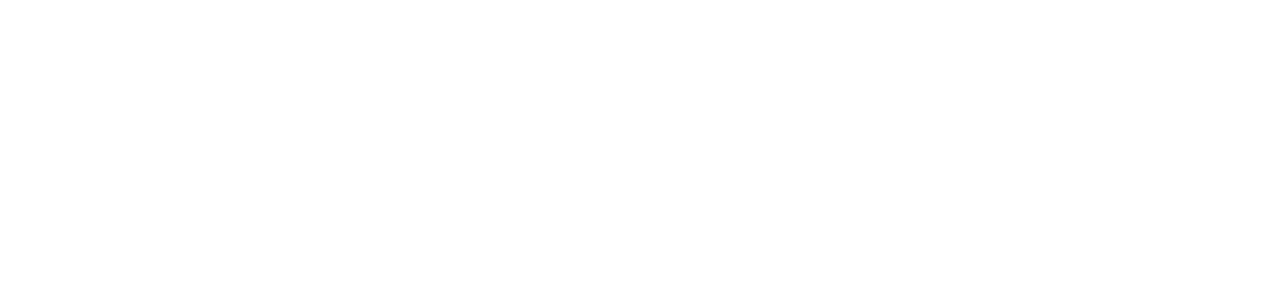
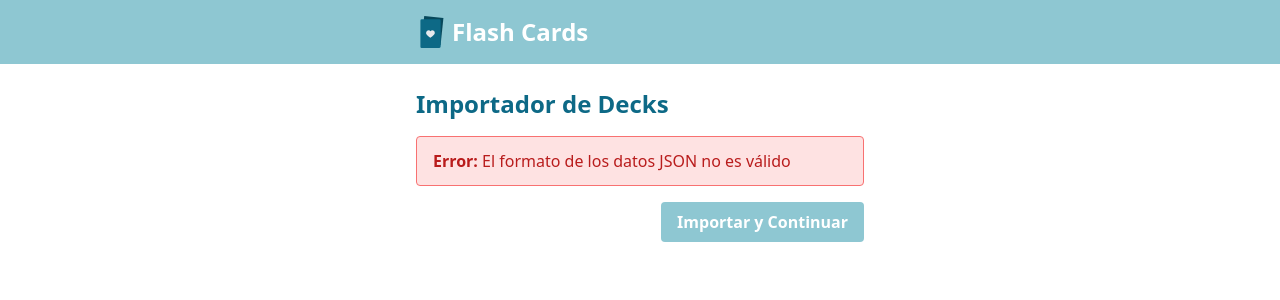
Before and after one commit to stivenjsdev/flashcard, a React (Vite) app: page /import/1 in a window 1280 px wide. Before the commit this address had no page. Shown: the top 300 px of the page. Built offline with nearby package versions, Linux system fonts and the light colour scheme.

Commit message:
feat: export and import deck

```diff
--- a/src/components/DeckList.tsx
+++ b/src/components/DeckList.tsx
@@ -1,7 +1,7 @@
 import { useAppDispatch, useAppSelector } from "@/hooks/hooks";
 import { addDeck, removeDeck, selectDecks } from "@/store/slices/deckSlice";
 import { Deck } from "@/types";
-import { PlusCircle, Trash2 } from "lucide-react";
+import { PlusCircle, Send, Trash2 } from "lucide-react";
 import { useMemo, useState } from "react";
 import { useNavigate } from "react-router-dom";
 
@@ -44,7 +44,7 @@ const DeckList = () => {
   };
 
   const handleSelectDeck = (deckId: number) => {
-    navigate(`/${deckId}`);
+    navigate(`/deck/${deckId}`);
   };
 
   const handleRemoveDeck = (
@@ -53,6 +53,14 @@ const DeckList = () => {
   ) => {
     event.stopPropagation();
     dispatch(removeDeck({ deckId }));
+  };
+
+  const handleSendDeck = (
+    event: React.MouseEvent<HTMLButtonElement>,
+    deckId: number
+  ) => {
+    event.stopPropagation();
+    navigate(`/export/${deckId}`);
   };
 
   return (
@@ -99,7 +107,10 @@ const DeckList = () => {
               <span>{deck.name}</span>
               <span className="text-xs">({deck.cards.length} Tarjetas)</span>
             </div>
-            <div className="flex justify-center items-center">
+            <div className="flex justify-center items-center gap-3">
+              <button onClick={(e) => handleSendDeck(e, deck.id)}>
+                <Send className="w-5 h-5" />
+              </button>
               <button onClick={(e) => handleRemoveDeck(e, deck.id)}>
                 <Trash2 className="w-5 h-5" />
               </button>
--- /dev/null
+++ b/src/pages/DeckExporter.tsx
@@ -0,0 +1,132 @@
+import { useAppSelector } from "@/hooks/hooks";
+import { selectDecks } from "@/store/slices/deckSlice";
+import { useEffect, useMemo, useState } from "react";
+import { useNavigate, useParams } from "react-router-dom";
+
+const DeckExporter = () => {
+  const { deckId } = useParams<{ deckId: string }>();
+  const navigate = useNavigate();
+  const decks = useAppSelector(selectDecks);
+  const deck = useMemo(
+    () => decks.find((deck) => deck.id === Number(deckId)),
+    [decks, deckId]
+  );
+  const [status, setStatus] = useState<"loading" | "ready" | "error">(
+    "loading"
+  );
+  const [message, setMessage] = useState("");
+  const [whatsappNumber, setWhatsappNumber] = useState("");
+
+  useEffect(() => {
+    const loadDeck = () => {
+      try {
+        if (!deck) {
+          throw new Error("No se encontró el deck especificado");
+        }
+        setStatus("ready");
+      } catch (error) {
+        setStatus("error");
+        setMessage(
+          error instanceof Error
+            ? error.message
+            : "Ocurrió un error desconocido"
+        );
+      }
+    };
+
+    loadDeck();
+  }, [deckId, deck]);
+
+  const handleExport = (e: React.FormEvent<HTMLFormElement>) => {
+    e.preventDefault();
+    if (!deck) return;
+
+    const deckJson = JSON.stringify(deck);
+    const encodedDeck = encodeURIComponent(deckJson);
+    const baseUrl = window.location.origin;
+    const importUrl = `${baseUrl}/import/${encodedDeck}`;
+    console.log(importUrl);
+
+    const whatsappMessage = encodeURIComponent(
+      `¡Hola! Te comparto este deck de flashcards: ${deck.name}. Puedes importarlo usando este enlace: ${importUrl}`
+    );
+    const whatsappUrl = `https://wa.me/${whatsappNumber}?text=${whatsappMessage}`;
+
+    window.open(whatsappUrl, "_blank");
+  };
+
+  if (status === "loading") {
+    return (
+      <div className="flex items-center justify-center h-screen">
+        <div className="animate-spin rounded-full h-8 w-8 border-t-2 border-b-2 border-gray-900"></div>
+      </div>
+    );
+  }
+
+  if (status === "error") {
+    return (
+      <div
+        className="max-w-md mx-auto mt-8 bg-red-100 border border-red-400 text-red-700 px-4 py-3 rounded relative"
+        role="alert"
+      >
+        <strong className="font-bold">Error: </strong>
+        <span className="block sm:inline">{message}</span>
+      </div>
+    );
+  }
+
+  return (
+    <div className="w-full max-w-md mx-auto space-y-2 py-4">
+      <h2 className="text-2xl font-bold text-tertiary-normal text-center">
+        Exportar Deck:
+      </h2>
+      <form className="space-y-4" onSubmit={handleExport}>
+        <h3 className="text-xl font-bold text-tertiary-normal">{deck?.name}</h3>
+        <div className="space-y-2">
+          <label
+            className="block text-gray-700 text-sm"
+            htmlFor="whatsapp-number"
+          >
+            Número de WhatsApp (con código de país)
+          </label>
+          <input
+            className="shadow appearance-none border rounded w-full py-2 px-3 text-gray-700 leading-tight focus:outline-none focus:shadow-outline"
+            id="whatsapp-number"
+            type="tel"
+            placeholder="Ej: 573182900467"
+            value={whatsappNumber}
+            onChange={(e) => setWhatsappNumber(e.target.value)}
+          />
+        </div>
+        <div
+          className="bg-secondary-lightest border-t border-b border-secondary-dark text-secondary-dark px-4 py-3"
+          role="alert"
+        >
+          <p className="font-bold">Información</p>
+          <p className="text-sm">
+            Se generará un enlace para compartir este deck. El receptor podrá
+            importarlo directamente en su aplicación.
+          </p>
+        </div>
+        <div className="flex items-center justify-between">
+          <button
+            type="button"
+            className="bg-gray-500 hover:bg-gray-700 text-white font-bold py-2 px-4 rounded focus:outline-none focus:shadow-outline"
+            onClick={() => navigate("/")}
+          >
+            Cancelar
+          </button>
+          <button
+            type="submit"
+            className="bg-secondary-normal text-white hover:bg-secondary-dark font-bold py-2 px-4 rounded focus:outline-none focus:shadow-outline focus:ring-2 focus:ring-secondary-normal focus:ring-offset-2 transform active:scale-95 transition-transform duration-300"
+            disabled={!whatsappNumber}
+          >
+            Compartir por WhatsApp
+          </button>
+        </div>
+      </form>
+    </div>
+  );
+};
+
+export default DeckExporter;
--- /dev/null
+++ b/src/pages/DeckImporter.tsx
@@ -0,0 +1,117 @@
+import { useAppDispatch } from "@/hooks/hooks";
+import { importDeck } from "@/store/slices/deckSlice";
+import { Card, Deck } from "@/types";
+import { useEffect, useState } from "react";
+import { useNavigate, useParams } from "react-router-dom";
+
+const DeckImporter = () => {
+  const { data } = useParams<{ data: string }>();
+  const [importedDeck, setImportedDeck] = useState<Deck | null>(null);
+  const dispatch = useAppDispatch();
+  const navigate = useNavigate();
+  const [status, setStatus] = useState<"loading" | "success" | "error">(
+    "loading"
+  );
+  const [message, setMessage] = useState("");
+
+  useEffect(() => {
+    const importDeck = () => {
+      try {
+        if (!data) {
+          throw new Error("No se proporcionaron datos JSON");
+        }
+
+        const decodedData = decodeURIComponent(data);
+        const newImportedDeck: Deck = JSON.parse(decodedData);
+        console.log(newImportedDeck);
+
+        // Validar la estructura de los datos
+        if (!isValidDeck(newImportedDeck)) {
+          throw new Error("El formato de los datos JSON no es válido");
+        }
+
+        // set deck importado
+        setImportedDeck(newImportedDeck);
+
+        setStatus("success");
+        setMessage(
+          `Se cargaron ${newImportedDeck.cards.length} tarjetas del deck ${newImportedDeck.name} correctamente`
+        );
+      } catch (error) {
+        setStatus("error");
+        setMessage(
+          error instanceof Error
+            ? error.message
+            : "Ocurrió un error desconocido"
+        );
+      }
+    };
+
+    importDeck();
+  }, [data]);
+
+  const isValidDeck = (deck: Deck): boolean => {
+    return (
+      typeof deck.id === "number" &&
+      typeof deck.name === "string" &&
+      Array.isArray(deck.cards) &&
+      deck.cards.every(
+        (card: Card) =>
+          typeof card.question === "string" && typeof card.answer === "string"
+      )
+    );
+  };
+
+  const handleContinue = () => {
+    if (!importedDeck) return;
+    dispatch(importDeck({ deck: importedDeck }));
+    navigate("/");
+  };
+
+  return (
+    <div className="w-full max-w-md mx-auto py-4">
+      <h2 className="text-2xl font-bold mb-4 text-tertiary-normal">
+        Importador de Decks
+      </h2>
+      <div className="mb-4">
+        {status === "loading" && (
+          <div className="flex items-center justify-center">
+            <div className="animate-spin rounded-full h-8 w-8 border-t-2 border-b-2 border-gray-900"></div>
+            <span className="ml-2">Importando decks...</span>
+          </div>
+        )}
+        {status === "success" && (
+          <div
+            className="bg-green-100 border border-green-400 text-green-700 px-4 py-3 rounded relative"
+            role="alert"
+          >
+            <strong className="font-bold">Éxito: </strong>
+            <span className="block sm:inline">{message}</span>
+          </div>
+        )}
+        {status === "error" && (
+          <div
+            className="bg-red-100 border border-red-400 text-red-700 px-4 py-3 rounded relative"
+            role="alert"
+          >
+            <strong className="font-bold">Error: </strong>
+            <span className="block sm:inline">{message}</span>
+          </div>
+        )}
+      </div>
+      <div className="flex items-center justify-end">
+        <button
+          onClick={handleContinue}
+          disabled={status === "loading"}
+          className={`bg-secondary-normal text-white hover:bg-secondary-dark font-bold py-2 px-4 rounded focus:outline-none focus:shadow-outline focus:ring-2 focus:ring-secondary-normal focus:ring-offset-2 transform active:scale-95 transition-transform duration-300 ${
+            status === "loading" ? "opacity-50 cursor-not-allowed" : ""
+          }`}
+        >
+          Importar y Continuar
+        </button>
+      </div>
+    </div>
+  );
+};
+
+export default DeckImporter;
--- a/src/router.tsx
+++ b/src/router.tsx
@@ -2,6 +2,8 @@ import Layout from "@/layouts/Layout";
 import DeckPage from "@/pages/DeckPage";
 import IndexPage from "@/pages/IndexPage";
 import { BrowserRouter, Route, Routes } from "react-router-dom";
+import DeckExporter from "./pages/DeckExporter";
+import DeckImporter from "./pages/DeckImporter";
 
 function AppRouter() {
   return (
@@ -9,7 +11,10 @@ function AppRouter() {
       <Routes>
         <Route element={<Layout />}>
           <Route path="/" element={<IndexPage />} index />
-          <Route path="/:id" element={<DeckPage />} />
+          <Route path="/deck/:id" element={<DeckPage />} />
+          <Route path="/export/:deckId" element={<DeckExporter />} />
+          <Route path="/import/:data" element={<DeckImporter />} />
+          <Route path="*" element={<h1>Not Found</h1>} />
         </Route>
       </Routes>
     </BrowserRouter>
--- a/src/store/slices/deckSlice.ts
+++ b/src/store/slices/deckSlice.ts
@@ -30,6 +30,9 @@ export const decksSlice = createSlice({
         name: action.payload.name,
         cards: [],
       });
+    },
+    importDeck: (state, action: PayloadAction<{ deck: Deck }>) => {
+      state.value.push(action.payload.deck);
     },
     removeDeck: (state, action: PayloadAction<{ deckId: number }>) => {
       const indexToRemove = state.value.findIndex(
@@ -111,8 +114,15 @@ export const decksSlice = createSlice({
 });
 
 // Action creators are generated for each case reducer function
-export const { addDeck, removeDeck, addCard, updateCard, removeCard, swapQuestionAndAnswer } =
-  decksSlice.actions;
+export const {
+  addDeck,
+  importDeck,
+  removeDeck,
+  addCard,
+  updateCard,
+  removeCard,
+  swapQuestionAndAnswer,
+} = decksSlice.actions;
 
 // Other code such as selectors can use the imported `RootState` type
 export const selectDecks = (state: RootState) => state.decks.value;
--- a/tailwind.config.js
+++ b/tailwind.config.js
@@ -15,6 +15,7 @@ export default {
           darkest: "#1e6259",
         },
         secondary: {
+          lightest: "#cee6eb",
           light: "#a8d3dc",
           normal: "#8ec7d2",
           dark: "#6d979f",
```
